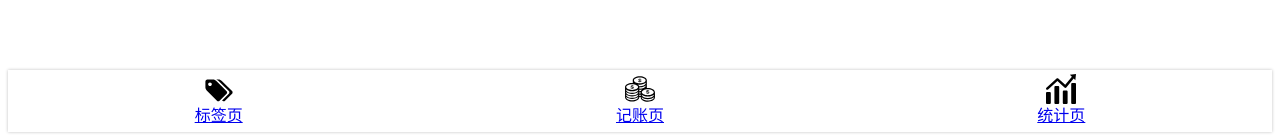
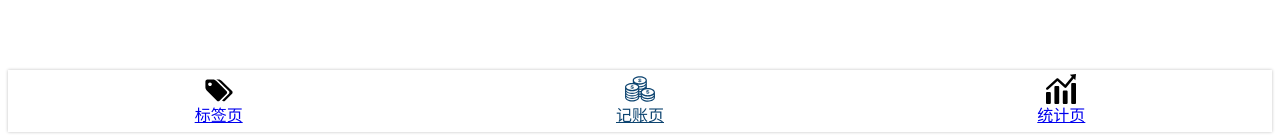
Before and after one commit to fjliang56/vmorney, a React app: page /#/money in a window 1280 px wide. Shown: the part 676-813 px from the top of the page. Built offline with nearby package versions, Linux system fonts and the light colour scheme.

Commit message:
当前路由图标自动高亮

```diff
--- a/src/components/Nav.tsx
+++ b/src/components/Nav.tsx
@@ -1,28 +1,40 @@
 import styled from 'styled-components';
-import {Link} from 'react-router-dom';
+import {Link,NavLink} from 'react-router-dom';
 import React from 'react';
 import Icon from './Icon';
 
 
 const NavWrapper = styled.nav`
   line-height: 24px;
-  box-shadow: 0 0 3px rgba(0,0,0,0.25);
+  box-shadow: 0 0 3px rgba(0, 0, 0, 0.25);
+
   > ul {
-    padding:0; margin:0;
+    padding: 0;
+    margin: 0;
     display: flex;
+
     > li {
-      list-style-type:none;
+      list-style-type: none;
       width: 33.333%;
       text-align: center;
+
       > a {
         display: flex;
         flex-direction: column;
         padding: 4px 0;
         justify-content: center;
         align-items: center;
+
         .icon {
           width: 30px;
           height: 30px;
+        }
+
+        &.selected {
+          color: #0d4470;
+          .icon{
+            fill: #0d4470;
+          }
         }
       }
     }
@@ -34,16 +46,16 @@ const Nav = () => {
       <NavWrapper>
           <ul>
               <li>
-                  <Link to="/tags">
-                      <Icon name="labels"/>标签页</Link>
+                  <NavLink to="/tags" activeClassName="selected">
+                      <Icon name="labels"/>标签页</NavLink>
               </li>
               <li>
-                  <Link to="/money">
-                      <Icon name="money"/>记账页</Link>
+                  <NavLink to="/money" activeClassName="selected">
+                      <Icon name="money"/>记账页</NavLink>
               </li>
               <li>
-                  <Link to="/statistics">
-                      <Icon name="statistics" />统计页</Link>
+                  <NavLink to="/statistics" activeClassName="selected">
+                      <Icon name="statistics" />统计页</NavLink>
               </li>
           </ul>
       </NavWrapper>
```
